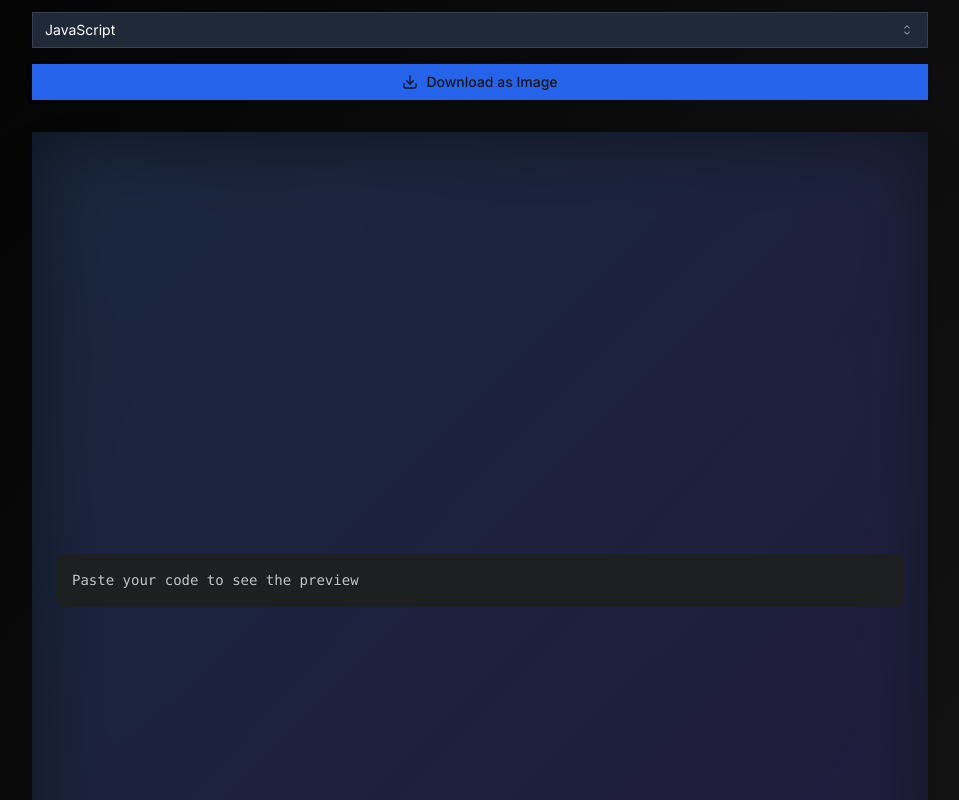
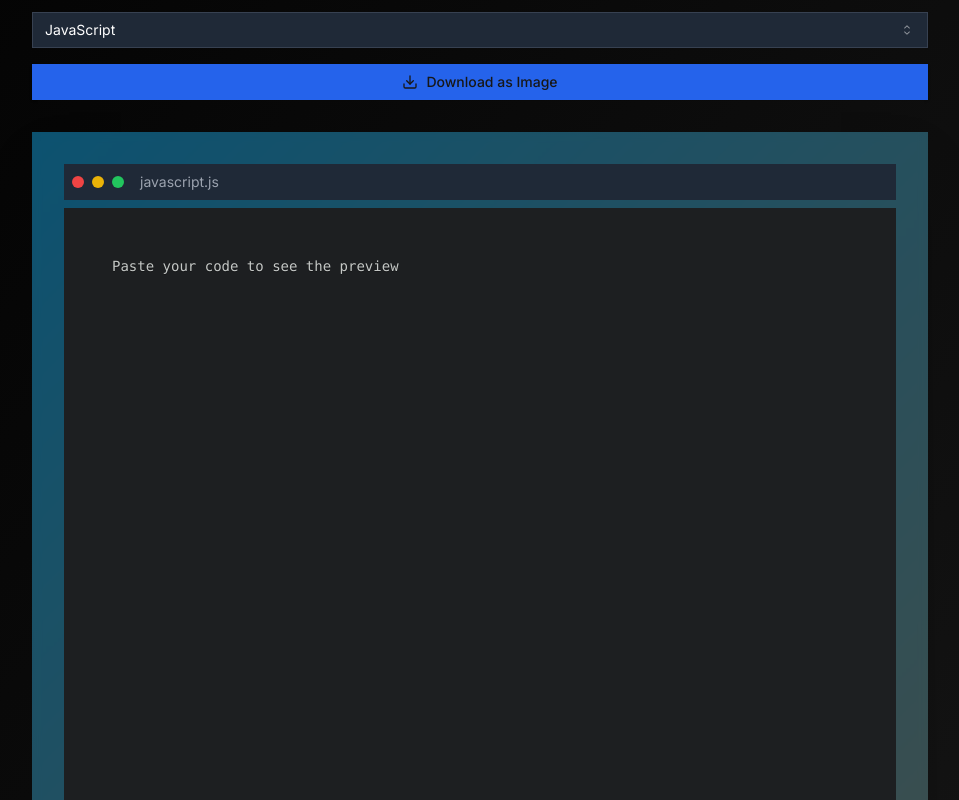
Before and after one commit to buhama/code-formatter, a Next.js app: page / in a window 1280 px wide. Shown: the part 380-1180 px from the top of the page, without its empty margins (160-1119 px from the left). Built offline with nearby package versions, Linux system fonts and the light colour scheme.

Commit message:
browser bar

```diff
--- a/src/app/code-formatter.tsx
+++ b/src/app/code-formatter.tsx
@@ -57,19 +57,34 @@ export default function CodeFormatter() {
             ref={previewRef}
             className="relative aspect-square overflow-hidden rounded-lg shadow-2xl"
           >
-            <div className="absolute inset-0 bg-gradient-to-br from-blue-400 to-purple-600 opacity-50 blur-2xl" />
-            <div className="absolute inset-0 bg-gray-900 bg-opacity-75" />
-            <div className="relative h-full overflow-hidden p-6 flex items-center justify-center">
+            {/* Updated background */}
+            <div className="absolute inset-0 bg-gradient-to-br from-blue-600 via-sky-500 to-orange-400 animate-gradient-x" />
+            <div className="absolute inset-0 bg-black bg-opacity-50 backdrop-blur-sm" />
+
+            {/* Window-like container */}
+            <div className="relative h-full overflow-hidden p-8 flex flex-col">
+              {/* Window header */}
+              <div className="bg-gray-800 rounded-t-lg p-2 mb-2 flex items-center">
+                <div className="flex space-x-2">
+                  <div className="w-3 h-3 rounded-full bg-red-500" />
+                  <div className="w-3 h-3 rounded-full bg-yellow-500" />
+                  <div className="w-3 h-3 rounded-full bg-green-500" />
+                </div>
+                <div className="text-gray-400 text-sm ml-4">{language}.{language === 'javascript' ? 'js' : language === 'python' ? 'py' : 'file'}</div>
+              </div>
+
+              {/* Code content */}
+              <div className="flex-grow bg-gray-900 rounded-b-lg overflow-hidden">
                 <SyntaxHighlighter
                   language={language}
                   style={atomDark}
                   customStyle={{
                     margin: 0,
-                  padding: '1rem',
-                  borderRadius: '0.5rem',
+                    padding: '3rem',
+                    borderRadius: '0 0 0.5rem 0.5rem',
                     fontSize: '0.875rem',
                     lineHeight: '1.25rem',
-                  maxHeight: '100%',
+                    height: '100%',
                     width: '100%',
                     overflowX: 'auto',
                     overflowY: 'auto',
@@ -84,5 +99,6 @@ export default function CodeFormatter() {
           </div>
         </div>
       </div>
+    </div>
   )
 }
--- a/src/app/globals.css
+++ b/src/app/globals.css
@@ -113,3 +113,26 @@
     @apply bg-background text-foreground;
   }
 }
+
+@keyframes gradient-x {
+  0%, 100% {
+    background-size: 600% 600%;
+    background-position: left center;
+  }
+  25% {
+    background-size: 200% 200%;
+    background-position: center center;
+  }
+  50% {
+    background-size: 600% 600%;
+    background-position: right center;
+  }
+  75% {
+    background-size: 200% 200%;
+    background-position: center center;
+  }
+}
+
+.animate-gradient-x {
+  animation: gradient-x 10s cubic-bezier(0.4, 0, 0.2, 1) infinite;
+}
```
Lines whose indentation alone changed are shown as unchanged.
